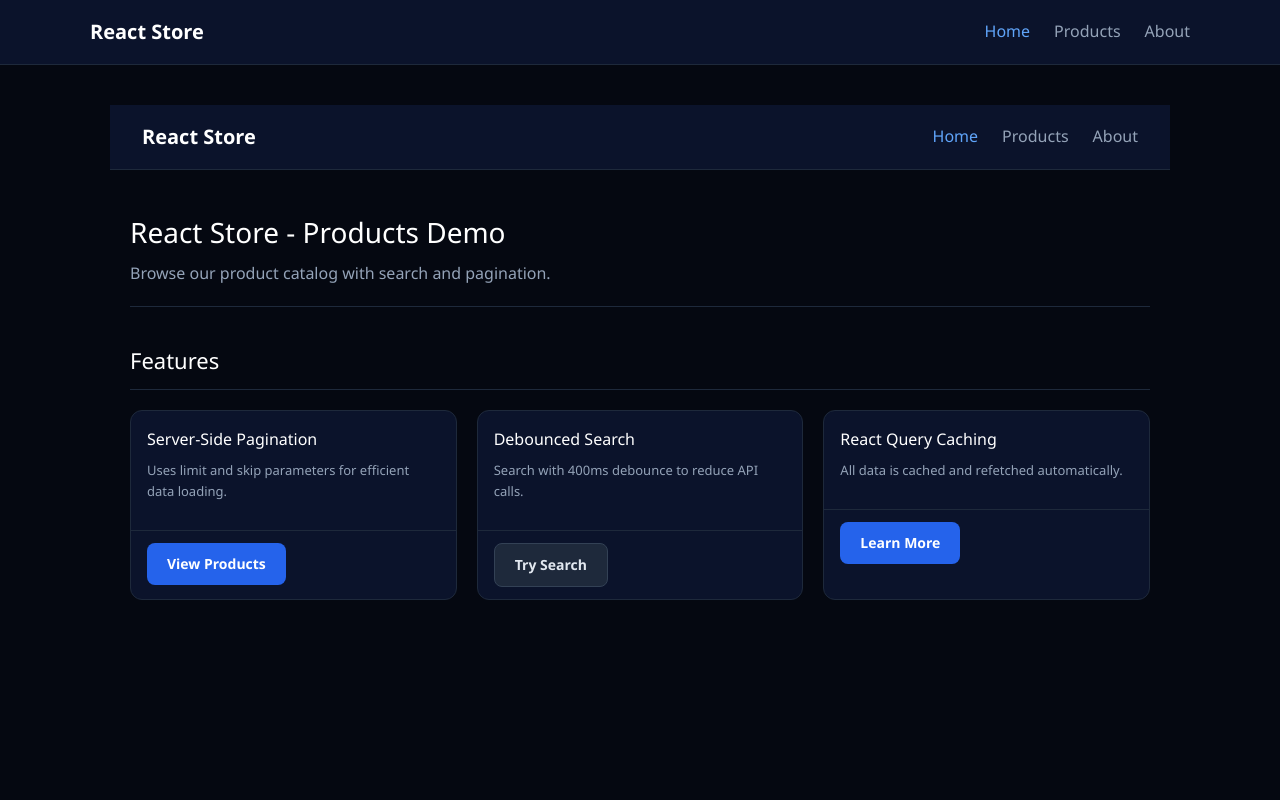
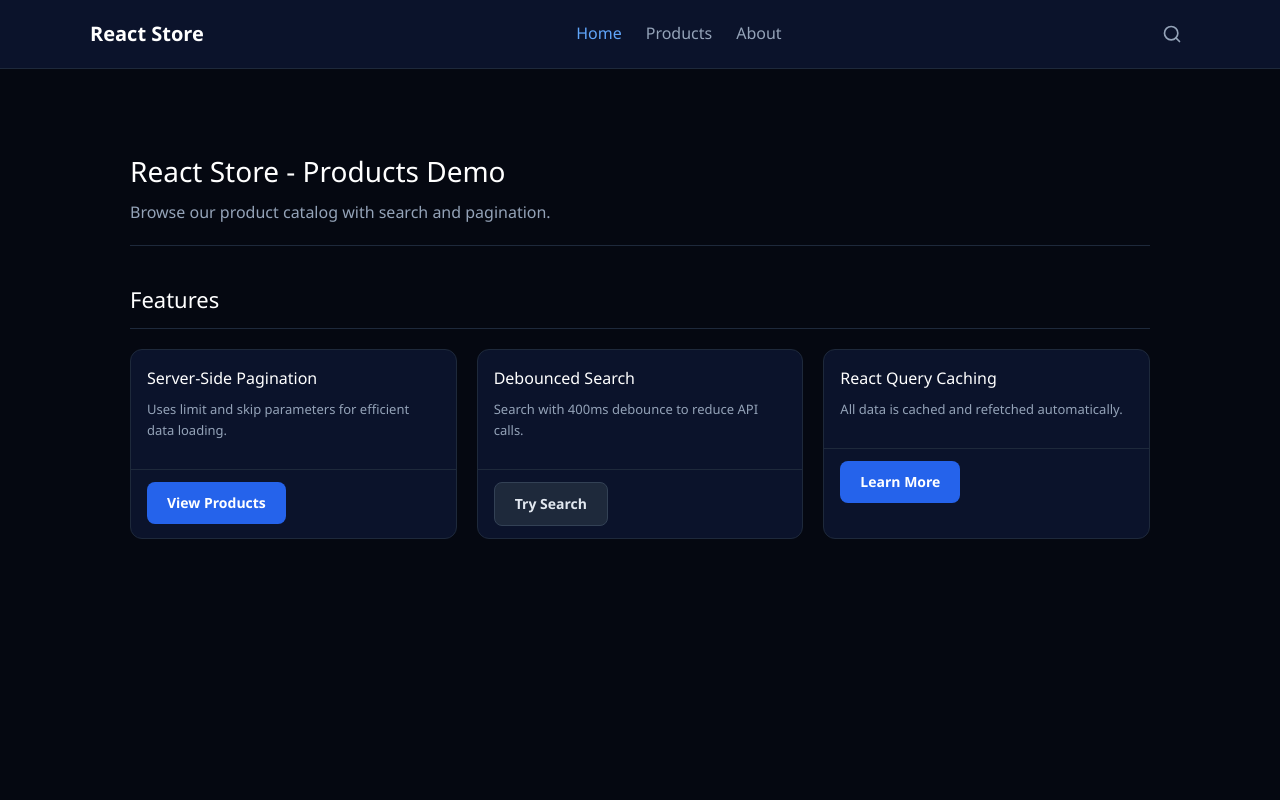
Before and after one commit to mohammed-kh7/reactTest, a React (Vite) app: page / in a window 1280 px wide. Shown: the top 800 px of the page. Built offline with nearby package versions, Linux system fonts and the light colour scheme.

Commit message:
Fix navbar duplicate, add search icon, improve CSS

```diff
--- a/src/App.css
+++ b/src/App.css
@@ -337,3 +337,75 @@
   text-align: center;
   color: #64748b;
 }
+
+/* Search */
+.search-toggle {
+  background: none;
+  border: none;
+  color: #94a3b8;
+  cursor: pointer;
+  padding: 8px;
+  border-radius: 8px;
+  display: flex;
+  align-items: center;
+  transition: color 0.2s, background-color 0.2s;
+}
+
+.search-toggle:hover {
+  color: #60a5fa;
+  background-color: rgba(96, 165, 250, 0.1);
+}
+
+.search-overlay {
+  position: absolute;
+  top: 100%;
+  left: 0;
+  right: 0;
+  background-color: #0b132b;
+  border-bottom: 1px solid #1e293b;
+  padding: 16px 32px;
+  z-index: 100;
+}
+
+.search-container {
+  max-width: 1100px;
+  margin: 0 auto;
+  display: flex;
+  gap: 12px;
+  align-items: center;
+}
+
+.search-input {
+  flex: 1;
+  padding: 12px 16px;
+  background-color: #1e293b;
+  border: 1px solid #334155;
+  border-radius: 8px;
+  color: #f1f5f9;
+  font-size: 14px;
+  outline: none;
+}
+
+.search-input:focus {
+  border-color: #2563eb;
+}
+
+.search-input::placeholder {
+  color: #64748b;
+}
+
+.search-close {
+  background: none;
+  border: none;
+  color: #94a3b8;
+  cursor: pointer;
+  padding: 8px;
+  border-radius: 6px;
+  display: flex;
+  align-items: center;
+  transition: color 0.2s;
+}
+
+.search-close:hover {
+  color: #f1f5f9;
+}
--- a/src/components/layout/Navbar.jsx
+++ b/src/components/layout/Navbar.jsx
@@ -1,8 +1,9 @@
-import React from 'react';
+import React, { useState } from 'react';
 import { Link, useLocation } from 'react-router-dom';
 
 const Navbar = () => {
   const location = useLocation();
+  const [searchOpen, setSearchOpen] = useState(false);
 
   return (
     <header className="navbar">
@@ -13,6 +14,35 @@
           <Link to="/products" className={`nav-link ${location.pathname === '/products' ? 'active' : ''}`}>Products</Link>
           <Link to="/about" className={`nav-link ${location.pathname === '/about' ? 'active' : ''}`}>About</Link>
         </nav>
+        <button
+          className="search-toggle"
+          onClick={() => setSearchOpen(!searchOpen)}
+          aria-label="Search"
+        >
+          <svg width="20" height="20" viewBox="0 0 24 24" fill="none" stroke="currentColor" strokeWidth="2" strokeLinecap="round" strokeLinejoin="round">
+            <circle cx="11" cy="11" r="8"></circle>
+            <path d="m21 21-4.3-4.3"></path>
+          </svg>
+        </button>
+        {searchOpen && (
+          <div className="search-overlay">
+            <div className="search-container">
+              <input
+                type="search"
+                placeholder="Search products..."
+                className="search-input"
+                autoFocus
+                onBlur={() => setSearchOpen(false)}
+              />
+              <button className="search-close" onClick={() => setSearchOpen(false)}>
+                <svg width="20" height="20" viewBox="0 0 24 24" fill="none" stroke="currentColor" strokeWidth="2" strokeLinecap="round" strokeLinejoin="round">
+                  <line x1="18" y1="6" x2="6" y2="18"></line>
+                  <line x1="6" y1="6" x2="18" y2="18"></line>
+                </svg>
+              </button>
+            </div>
+          </div>
+        )}
       </div>
     </header>
   );
--- a/src/pages/Home.jsx
+++ b/src/pages/Home.jsx
@@ -1,7 +1,6 @@
 import React, { useState } from 'react';
 import Button from '../components/ui/Button';
 import Card from '../components/ui/Card';
-import Navbar from '../components/layout/Navbar';
 import Footer from '../components/layout/Footer';
 
 const Home = () => {
@@ -14,8 +13,6 @@
 
   return (
     <div className="app-wrapper">
-      <Navbar />
-
       <main className="main-container">
         <div className="page-header">
           <h1>React Store - Products Demo</h1>
```
